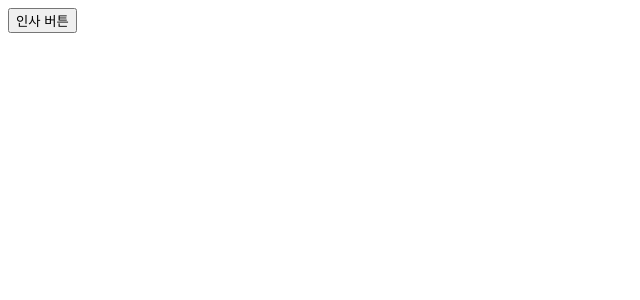
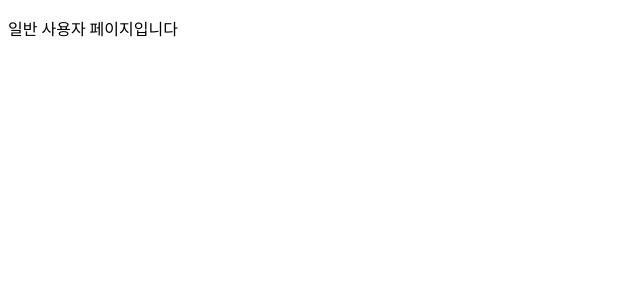
Before and after one commit to ddozero/React-Study, a React (Vite) app in the folder my-first-react/: page / in a window 1280 px wide. Shown: the top 300 px of the page, without its empty margins (0-640 px from the left). Built offline with nearby package versions, Linux system fonts and the light colour scheme.

Commit message:
✨ Feat: 10.JSX React Conditional Rendering

```diff
--- a/my-first-react/src/main.jsx
+++ b/my-first-react/src/main.jsx
@@ -1,16 +1,26 @@
-import {createRoot} from 'react-dom/client';
+import { createRoot } from "react-dom/client";
 
-function App(){
-  const sayHi = (name, e) => {
-    alert(`${name}님, 안녕하세요`);
-    alert(`발생한 이벤트는 ${e.type}`)
-  }
+function AdminPanel(){
+  return(
+    <p>관리자 전용 페이지입니다</p>
+  );
+}
 
+function UserPanel(){
   return(
-    <button onDoubleClick={(event) => sayHi("홍길동", event)}>인사 버튼</button>
+    <p>일반 사용자 페이지입니다</p>
   )
 }
 
+function App({isAdmin}){
+
+  return (
+    <>
+      {isAdmin ? <AdminPanel/> : <UserPanel/>}
+    </>
+  );
+}
+
 createRoot(document.getElementById('root')).render(
-  <App/>
-)
+  <App isAdmin={false}/>
+);
```
